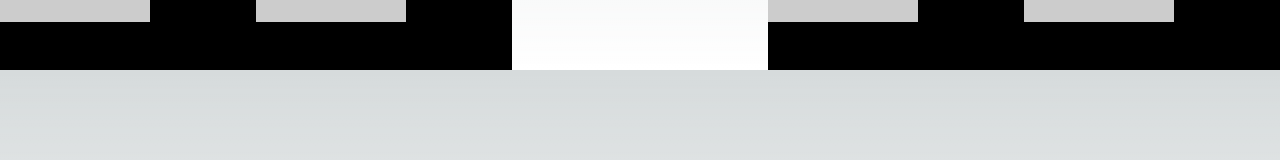
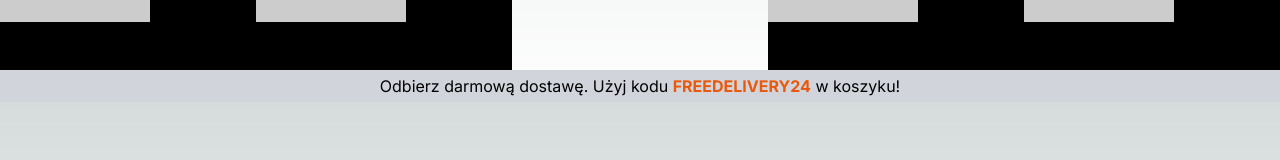
Before and after one commit to wiktohh/ecommerce-app, a Next.js app: page / in a window 1280 px wide. Shown: the part 392-552 px from the top of the page. Built offline with nearby package versions, Linux system fonts and the light colour scheme.

Commit message:
feat: add discout code

```diff
--- /dev/null
+++ b/app/components/DiscountCodeElement.tsx
@@ -0,0 +1,11 @@
+const DiscountCodeElement = () => {
+  return (
+    <div className="bg-gray-300 text-black text-center p-1">
+      Odbierz darmową dostawę. Użyj kodu{" "}
+      <span className="font-bold text-orange-600">FREEDELIVERY24</span> w
+      koszyku!
+    </div>
+  );
+};
+
+export default DiscountCodeElement;
--- a/app/page.tsx
+++ b/app/page.tsx
@@ -2,6 +2,7 @@ import Image from "next/image";
 import Header from "./components/Header/Header";
 import PopularProducts from "./components/PopularProducts/PopularProducts";
 import ShopList from "./components/ShopList/ShopList";
+import DiscountCodeElement from "./components/DiscountCodeElement";
 
 export default function Home() {
   return (
@@ -9,6 +10,7 @@ export default function Home() {
       <Header />
       <ShopList />
       <PopularProducts />
+      <DiscountCodeElement />
     </div>
   );
 }
```
